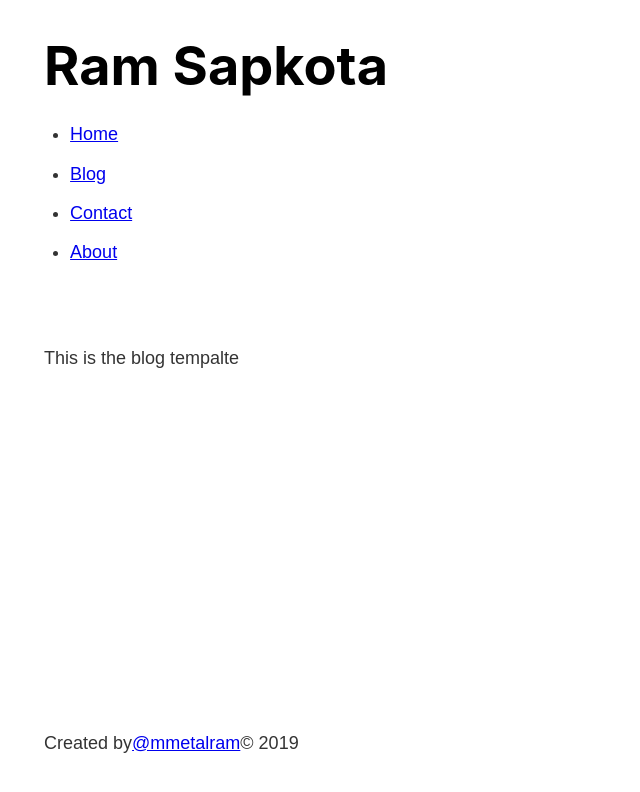
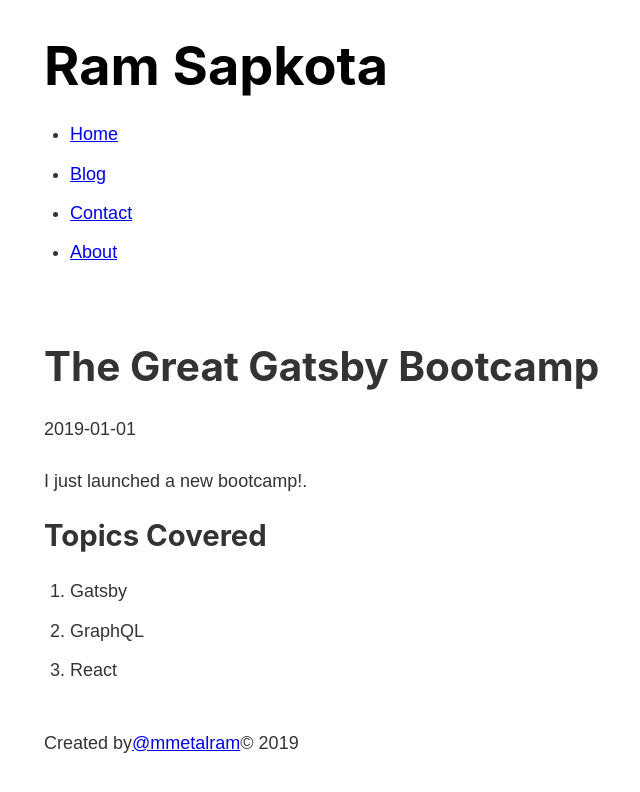
Before and after one commit to ramsapkota/gatsby-website, a Gatsby site: page /blog/gatsby in a window 1280 px wide. Shown: the whole page, without its empty margins (102-742 px from the left). Built offline with nearby package versions, Linux system fonts and the light colour scheme; Gatsby itself is replaced by a stand-in of ours.

Commit message:
Rendering Post Data in Blog Template

```diff
--- a/src/templates/blog.js
+++ b/src/templates/blog.js
@@ -1,9 +1,31 @@
 import React from "react"
+import { graphql } from "gatsby"
+
 import Layout from "../components/Layout"
 
-const Blog = ({ props }) => {
-  console.log(props)
-  return <Layout>This is the blog tempalte</Layout>
+export const query = graphql`
+  query($slug: String!) {
+    markdownRemark(fields: { slug: { eq: $slug } }) {
+      frontmatter {
+        title
+        date
+      }
+      html
+    }
+  }
+`
+
+const Blog = props => {
+  console.log("asdf", props)
+  return (
+    <Layout>
+      <h1>{props.data.markdownRemark.frontmatter.title}</h1>
+      <p>{props.data.markdownRemark.frontmatter.date}</p>
+      <div
+        dangerouslySetInnerHTML={{ __html: props.data.markdownRemark.html }}
+      ></div>
+    </Layout>
+  )
 }
 
 export default Blog
```
